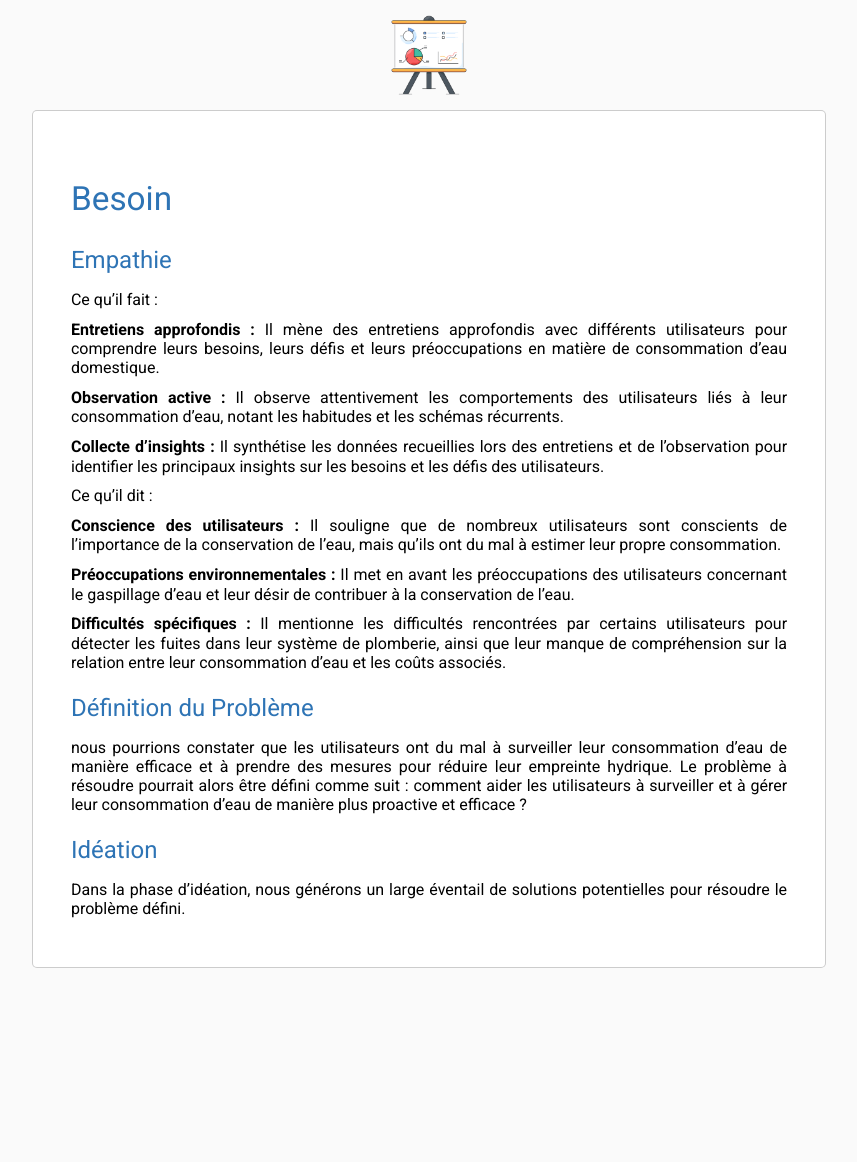
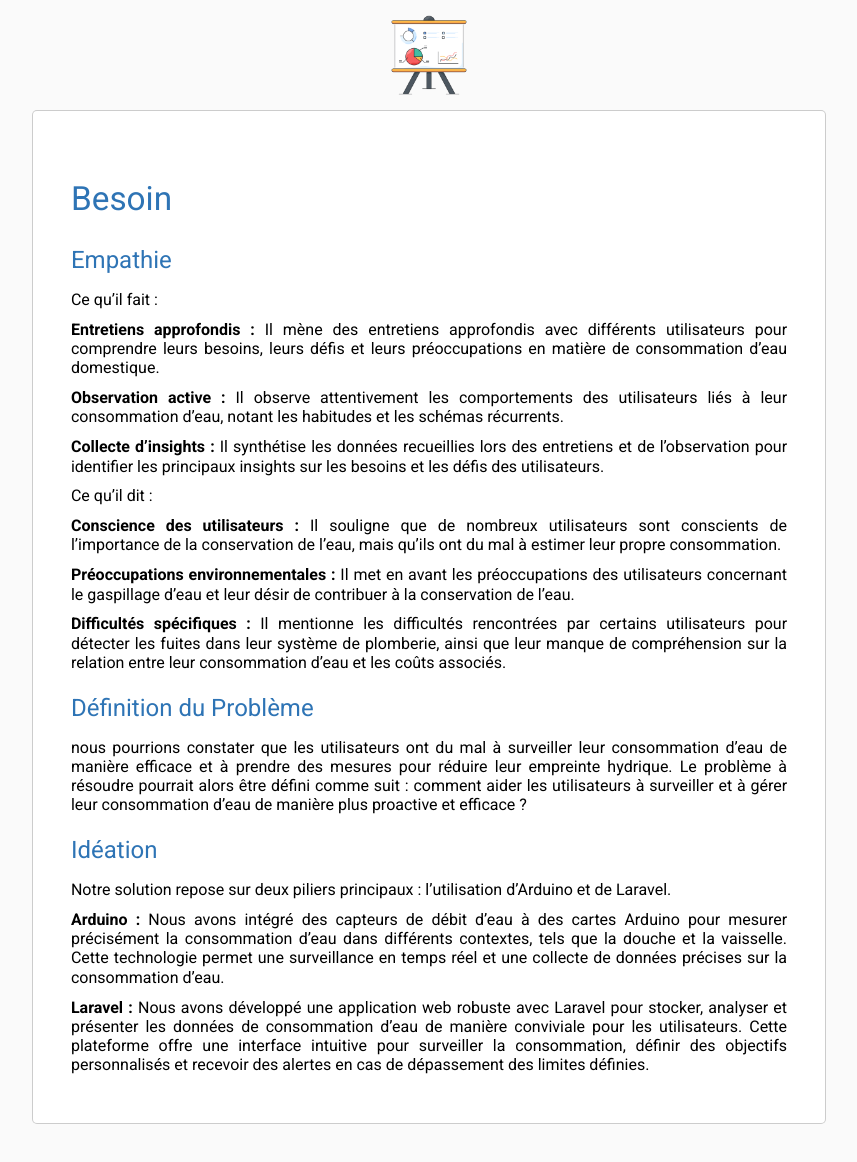
Before and after one commit to Aqua-saver/aquasaver, a Jekyll site: the page built from docs/besoin/besoin.md, in a window 1280 px wide. Shown: the whole page, without its empty margins (211-1068 px from the left). Built offline with Jekyll 4.4.1, drawn with Linux system fonts in a browser that asks for light colours; our own code applies the rules of GitHub Pages for plain Markdown files; before the commit the page ends 1006 px from its top, so only the background shows below that.

Commit message:
update work

```diff
--- a/docs/besoin/besoin.md
+++ b/docs/besoin/besoin.md
@@ -40,6 +40,9 @@ nous pourrions constater que les utilisateurs ont du mal à surveiller leur cons
 
 ## Idéation
 
-Dans la phase d'idéation, nous générons un large éventail de solutions potentielles pour résoudre le problème défini.
+Notre solution repose sur deux piliers principaux : l'utilisation d'Arduino et de Laravel.
 
+**Arduino :** Nous avons intégré des capteurs de débit d'eau à des cartes Arduino pour mesurer précisément la consommation d'eau dans différents contextes, tels que la douche et la vaisselle. Cette technologie permet une surveillance en temps réel et une collecte de données précises sur la consommation d'eau.
+
+**Laravel :** Nous avons développé une application web robuste avec Laravel pour stocker, analyser et présenter les données de consommation d'eau de manière conviviale pour les utilisateurs. Cette plateforme offre une interface intuitive pour surveiller la consommation, définir des objectifs personnalisés et recevoir des alertes en cas de dépassement des limites définies.
 <!-- new slide -->
```
